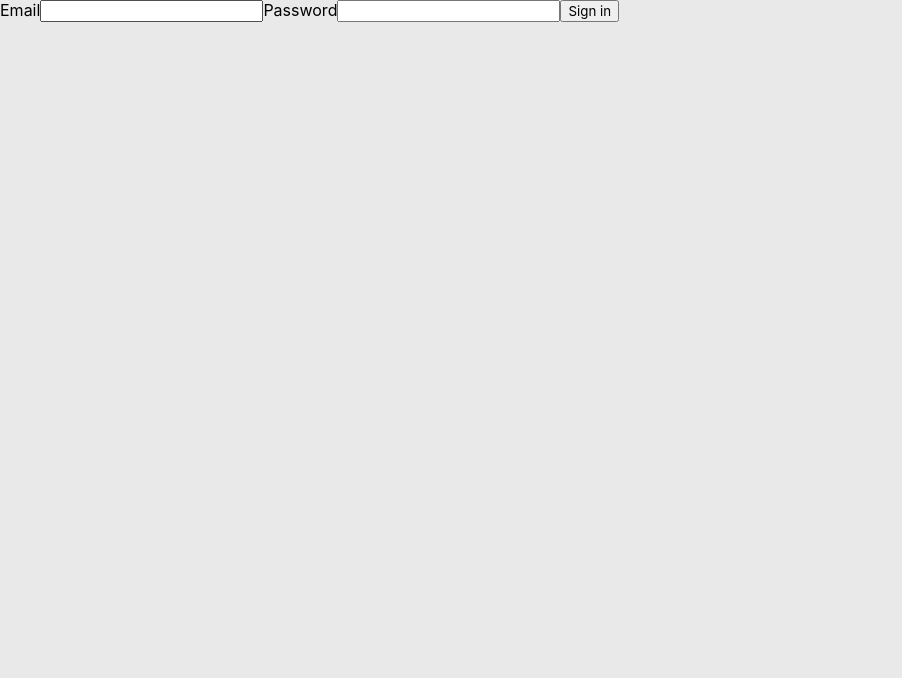
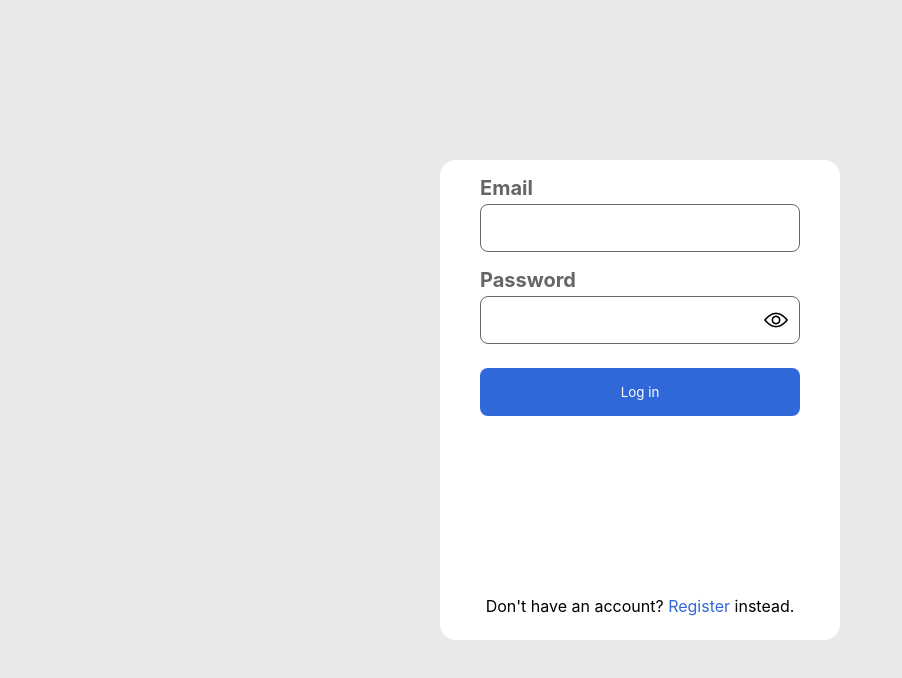
Before and after one commit to saile515/math-of-the-day, a Next.js app: page /login in a window 1280 px wide. Shown: the top 678 px of the page, without its empty margins (0-902 px from the left). Built offline with nearby package versions, Linux system fonts and the light colour scheme; no server answers.

Commit message:
Styled register and login page

```diff
--- a/components/Auth.tsx
+++ b/components/Auth.tsx
@@ -1,5 +1,8 @@
 import { useSession } from "next-auth/react";
 import { useRouter } from "next/router";
+import Link from "next/link";
+import { useState } from "react";
+import styles from "../styles/auth.module.scss";
 
 interface SignInProps {
 	csrfToken: string;
@@ -13,31 +16,74 @@ export interface credentials {
 export function SignIn(props: SignInProps) {
 	const { data: session } = useSession();
 	const router = useRouter();
+	const [passwordType, setPasswordType] = useState<string>("password");
+	const [eye, setEye] = useState(styles.eyeOpen);
+
 	const { error } = router.query;
+	let errorString: string;
+	if (error) {
+		switch (error) {
+			case "CredentialsSignin":
+				errorString = "You have entered an invalid email or password";
+				break;
+		}
+	}
+	const errorElement = <p className={styles.error}>{errorString}</p>;
+
+	function togglePassword() {
+		setPasswordType(passwordType == "password" ? "text" : "password");
+		setEye(eye == styles.eyeOpen ? styles.eyeClosed : styles.eyeOpen);
+	}
 
 	if (!session) {
 		return (
-			<form method="post" action="/api/auth/callback/credentials">
-				<input
-					name="csrfToken"
-					type="hidden"
-					defaultValue={props.csrfToken}
-				/>
-				<label>
-					Email
-					<input name="email" type="email" />
-				</label>
-				<label>
-					Password
-					<input name="password" type="password" />
-				</label>
-				<button type="submit">Sign in</button>
-				{error && <p>Error</p>}
-			</form>
+			<div className={styles.page}>
+				<form
+					className={styles.container}
+					method="post"
+					action="/api/auth/callback/credentials"
+				>
+					<label className={styles.label}>Email</label>
+					<input
+						className={styles.input}
+						name="email"
+						type="email"
+						id="email"
+					/>
+					<label className={styles.label}>Password</label>
+					<div className={styles.passwordContainer}>
+						<input
+							className={styles.input}
+							id="password"
+							name="password"
+							type={passwordType}
+						/>
+						<input
+							className={`${styles.togglePassword} ${eye}`}
+							type="button"
+							onClick={() => togglePassword()}
+						/>
+					</div>
+					<input
+						type="hidden"
+						name="csrfToken"
+						value={props.csrfToken}
+					/>
+					<button type="submit" className={styles.button}>
+						Log in
+					</button>
+					{errorElement}
+					<p className={styles.alert}>
+						Don&apos;t have an account?{" "}
+						<Link href="/register" passHref>
+							<a className={styles.link}>Register</a>
+						</Link>{" "}
+						instead.
+					</p>
+				</form>
+			</div>
 		);
 	} else {
-		router.push("/").then(() => {
-			router.reload();
-		});
+		router.push("/");
 	}
 }
--- a/components/HomePageContent.tsx
+++ b/components/HomePageContent.tsx
@@ -23,7 +23,7 @@ function SolveButton({ handleClick }: SolveButtonProps) {
 		return (
 			<button
 				className={styles.mainButton}
-				onClick={() => router.push("/signup")}
+				onClick={() => router.push("/register")}
 			>
 				Solve
 			</button>
--- a/components/Stats.tsx
+++ b/components/Stats.tsx
@@ -13,7 +13,6 @@ export function Stats(props: StatsProps) {
 	const [profile, setProfileData] = useState<credentials>({});
 
 	useEffect(() => {
-		console.log(`/api/profile/${props.session.user.id}`);
 		fetch(`/api/profile/${props.session.user.id}`)
 			.then((data) => data.json())
 			.then((data) => {
@@ -33,7 +32,7 @@ export function Stats(props: StatsProps) {
 			{profile.solved ? (
 				<div className={styles.mainStats}>
 					<Calendar data={profile} />
-					<SolvedDifficulty data={profile} />
+					{<SolvedDifficulty data={profile} />}
 				</div>
 			) : (
 				[]
--- a/pages/api/auth/[...nextauth].ts
+++ b/pages/api/auth/[...nextauth].ts
@@ -72,7 +72,7 @@ const options = {
 		}),
 	],
 	pages: {
-		signIn: "/auth",
+		signIn: "/login",
 	},
 	secret: process.env.SECRET,
 	jwt: {
@@ -85,4 +85,4 @@ const options = {
 };
 
 export default (req: NextApiRequest, res: NextApiResponse<any>) =>
-	NextAuth(req, res, options as any);
+	NextAuth(req, res, options);
```
Also changed, not shown: components/SolvedDifficulty.tsx (+6 -1 lines), pages/register.tsx (+6 -3 lines), 1 other file (tests, documents, lock files or other folders).
